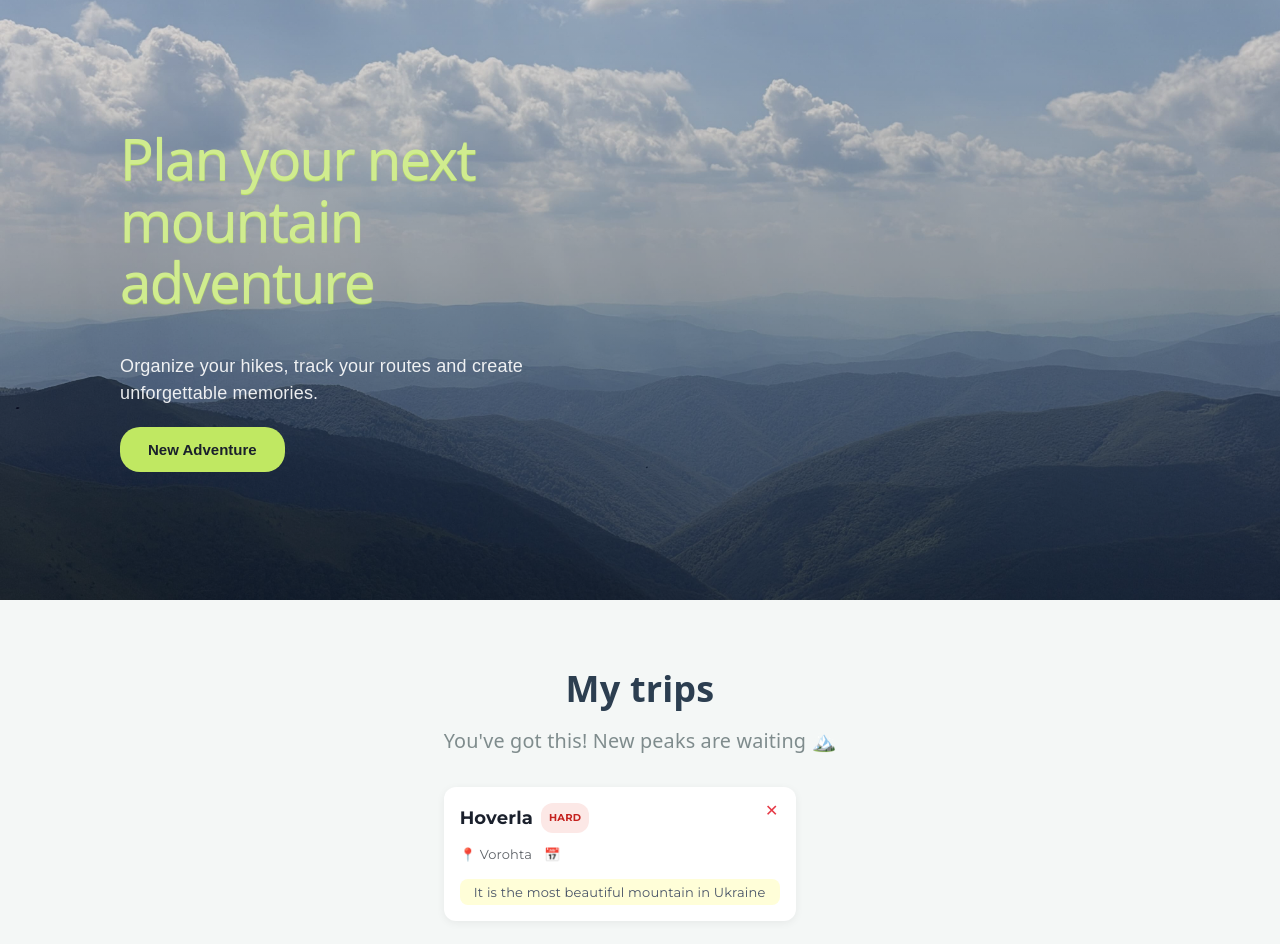
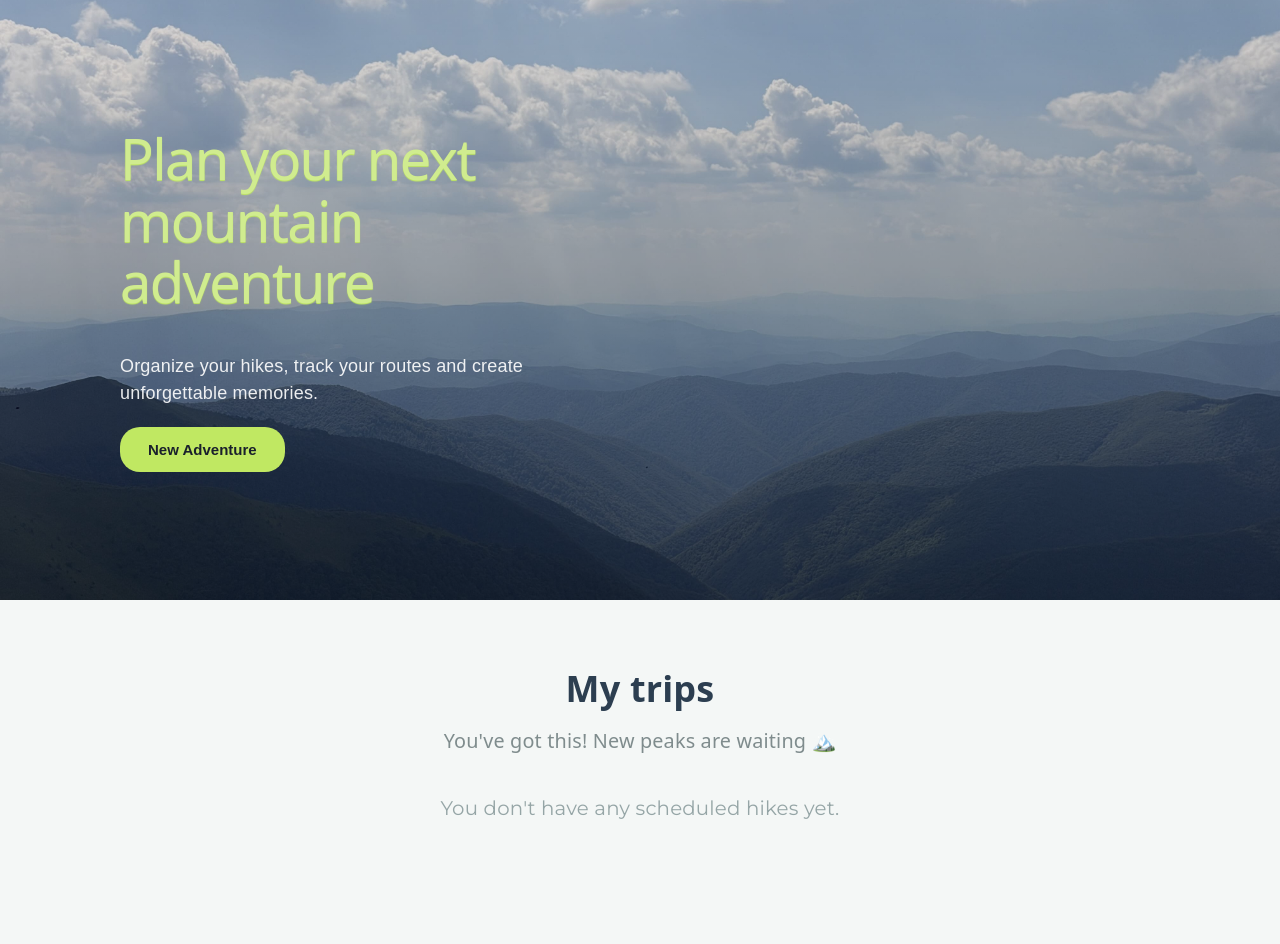
Before and after one commit to mariia-popelianets/hike-planner, a React (Vite) app: page / in a window 1280 px wide. Shown: the top 944 px of the page. After the commit the page ends 901 px from the top, so only its background shows below. Built offline with nearby package versions, Linux system fonts and the light colour scheme.

Commit message:
refactor: isolate storage logic, move date formatting to utils and improve trip creation encapsulation

```diff
--- a/src/App.tsx
+++ b/src/App.tsx
@@ -2,23 +2,17 @@ import "./App.module.css";
 import { useState } from "react";
 import Hero from "./components/Hero/Hero";
 import TripForm from "./components/TripForm/TripForm";
-import type { CreateTrip, Trip } from "./types/trip";
+import type { CreateTrip } from "./types/trip";
 import Modal from "./components/Modal/Modal";
 import { useTrips } from "./hooks/useTrips";
 import TripList from "./components/TripList/TripList";
 
 function App() {
   const [isFormOpen, setIsFormOpen] = useState(false);
-  const { trips, addTrip, deleteTrip } = useTrips();
+  const { trips, createTrip, deleteTrip } = useTrips();
 
-  const handleCreateTrip = (trip: CreateTrip) => {
-    const newTrip: Trip = {
-      ...trip,
-      id: crypto.randomUUID(),
-      gearItems: [],
-      status: "planned",
-    };
-    addTrip(newTrip);
+  const handleCreateTrip = (formData: CreateTrip) => {
+    createTrip(formData);
     setIsFormOpen(false);
   };
 
--- a/src/components/TripCard/TripCard.tsx
+++ b/src/components/TripCard/TripCard.tsx
@@ -1,4 +1,5 @@
 import type { Trip } from "../../types/trip";
+import { formatDateRange } from "../../utils/formatDate";
 import styles from "./TripCard.module.css";
 
 interface TripCardProps {
@@ -7,21 +8,6 @@ interface TripCardProps {
 }
 
 export default function TripCard({ trip, onDelete }: TripCardProps) {
-  const formatDates = (start: string, finish: string) => {
-    if (!start) return "";
-
-    const format = (d: string) => d.split("-").reverse().join(".");
-
-    const startDateFormatted = format(start);
-    const finishDateFormatted = finish ? format(finish) : startDateFormatted;
-
-    if (!finish || startDateFormatted === finishDateFormatted) {
-      return startDateFormatted;
-    }
-
-    return `${startDateFormatted} – ${finishDateFormatted}`;
-  };
-
   return (
     <li className={styles.card}>
       <button
@@ -42,7 +28,7 @@ export default function TripCard({ trip, onDelete }: TripCardProps) {
       <div className={styles.meta}>
         <span className={styles.location}>📍 {trip.location}</span>
         <span className={styles.date}>
-          📅 {formatDates(trip.startDate, trip.finishDate)}
+          📅 {formatDateRange(trip.startDate, trip.endDate)}
         </span>
       </div>
 
--- a/src/components/TripForm/TripForm.tsx
+++ b/src/components/TripForm/TripForm.tsx
@@ -16,7 +16,7 @@ export default function TripForm({
   const [formData, setFormData] = useState<CreateTrip>({
     title: "",
     startDate: "",
-    finishDate: "",
+    endDate: "",
     location: "",
     description: "",
     difficulty: "easy",
@@ -71,15 +71,15 @@ export default function TripForm({
         </div>
 
         <div className={css.dateField}>
-          <label htmlFor="trip-finish-date" className={css.subLabel}>
+          <label htmlFor="trip-end-date" className={css.subLabel}>
             End Date
           </label>
           <input
             className={css.input}
-            id="trip-finish-date"
-            name="finishDate"
+            id="trip-end-date"
+            name="endDate"
             type="date"
-            value={formData.finishDate}
+            value={formData.endDate}
             onChange={handleChange}
             min={formData.startDate}
             required
--- a/src/hooks/useTrips.tsx
+++ b/src/hooks/useTrips.tsx
@@ -1,38 +1,31 @@
 import { useState, useEffect } from "react";
-import type { Trip } from "../types/trip";
-import { mockData } from "../utils/mockData";
-
-const STORAGE_KEY = "trips";
+import type { Trip, CreateTrip } from "../types/trip";
+import { loadTrips, saveTrips } from "../services/tripStorage";
 
 export const useTrips = () => {
-  const [trips, setTrips] = useState<Trip[]>(() => {
-    const savedTrips = localStorage.getItem(STORAGE_KEY);
-    if (savedTrips) {
-      try {
-        return JSON.parse(savedTrips);
-      } catch (error) {
-        console.error("Помилка зчитування з localStorage:", error);
-        return mockData;
-      }
-    }
-    return mockData;
-  });
+  const [trips, setTrips] = useState<Trip[]>(() => loadTrips());
 
   useEffect(() => {
-    localStorage.setItem(STORAGE_KEY, JSON.stringify(trips));
+    saveTrips(trips);
   }, [trips]);
 
-  const addTrip = (newTrip: Trip) => {
-    setTrips((prev) => [...prev, newTrip]);
+  const createTrip = (formData: CreateTrip) => {
+    const newTrip: Trip = {
+      ...formData,
+      id: crypto.randomUUID() as string,
+      createdAt: new Date().toISOString(),
+    };
+
+    setTrips((prev) => [newTrip, ...prev]);
   };
 
   const deleteTrip = (id: string) => {
-    setTrips((prevTrips) => prevTrips.filter((trip) => trip.id !== id));
+    setTrips((prev) => prev.filter((trip) => trip.id !== id));
   };
 
   return {
     trips,
-    addTrip,
+    createTrip,
     deleteTrip,
   };
 };
--- /dev/null
+++ b/src/services/tripStorage.ts
@@ -0,0 +1,21 @@
+import type { Trip } from "../types/trip";
+
+const STORAGE_KEY = "my_trips";
+
+export const loadTrips = (): Trip[] => {
+  try {
+    const saved = localStorage.getItem(STORAGE_KEY);
+    return saved ? JSON.parse(saved) : [];
+  } catch (error) {
+    console.error("Failed to load trips from LocalStorage:", error);
+    return [];
+  }
+};
+
+export const saveTrips = (trips: Trip[]): void => {
+  try {
+    localStorage.setItem(STORAGE_KEY, JSON.stringify(trips));
+  } catch (error) {
+    console.error("Failed to save trips to LocalStorage:", error);
+  }
+};
--- /dev/null
+++ b/src/utils/formatDate.ts
@@ -0,0 +1,20 @@
+export const formatDate = (dateString: string): string => {
+  if (!dateString) return "";
+  return dateString.split("-").reverse().join(".");
+};
+
+export const formatDateRange = (
+  startDate: string,
+  finishDate?: string,
+): string => {
+  if (!startDate) return "";
+
+  const start = formatDate(startDate);
+  const finish = finishDate ? formatDate(finishDate) : start;
+
+  if (!finishDate || start === finish) {
+    return start;
+  }
+
+  return `${start} – ${finish}`;
+};
--- a/src/utils/mockData.ts
+++ b/src/utils/mockData.ts
@@ -21,7 +21,7 @@ export const mockData: Trip[] = [
     id: "vvv",
     title: "Hoverla",
     startDate: "",
-    finishDate: "",
+    endDate: "",
     location: "Vorohta",
     description: "It is the most beautiful mountain in Ukraine",
     difficulty: "hard",
```
Also changed, not shown: src/types/trip.ts (+5 -4 lines), src/services/localStorage.ts (deleted).
